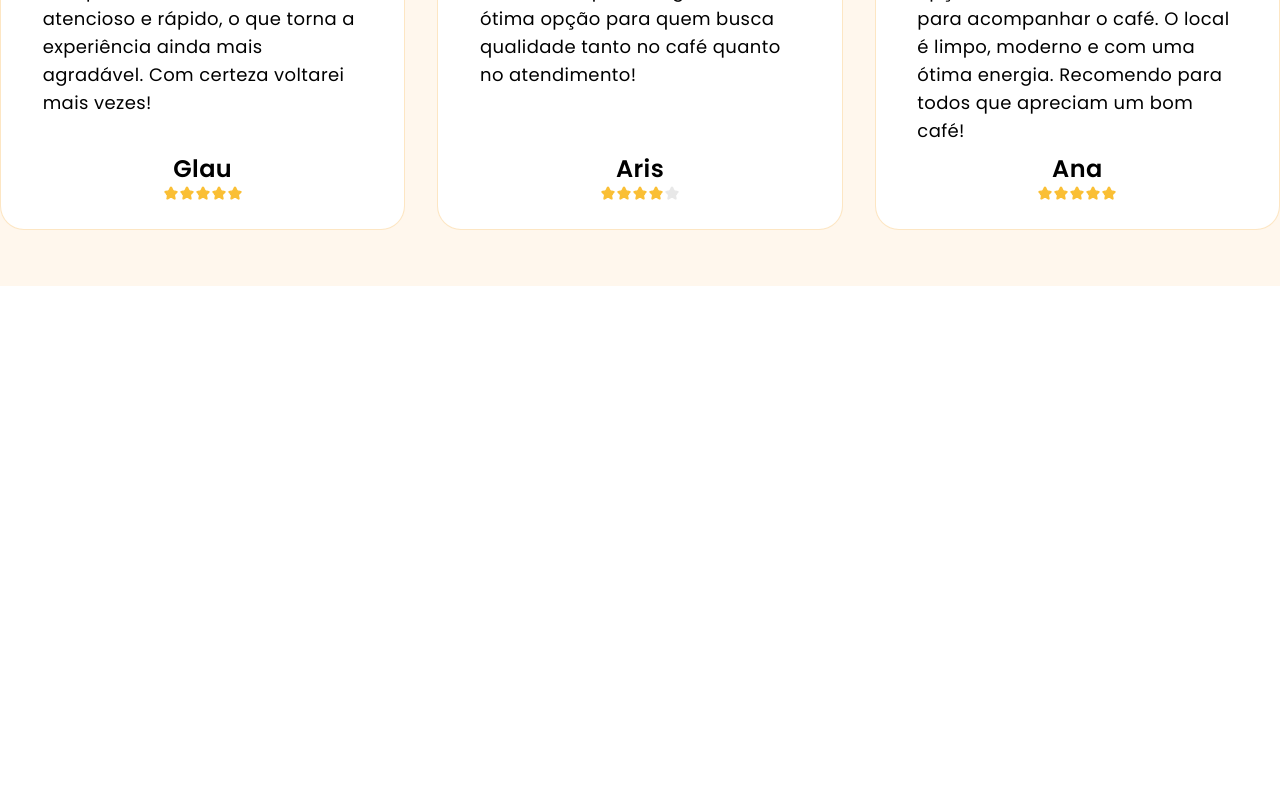
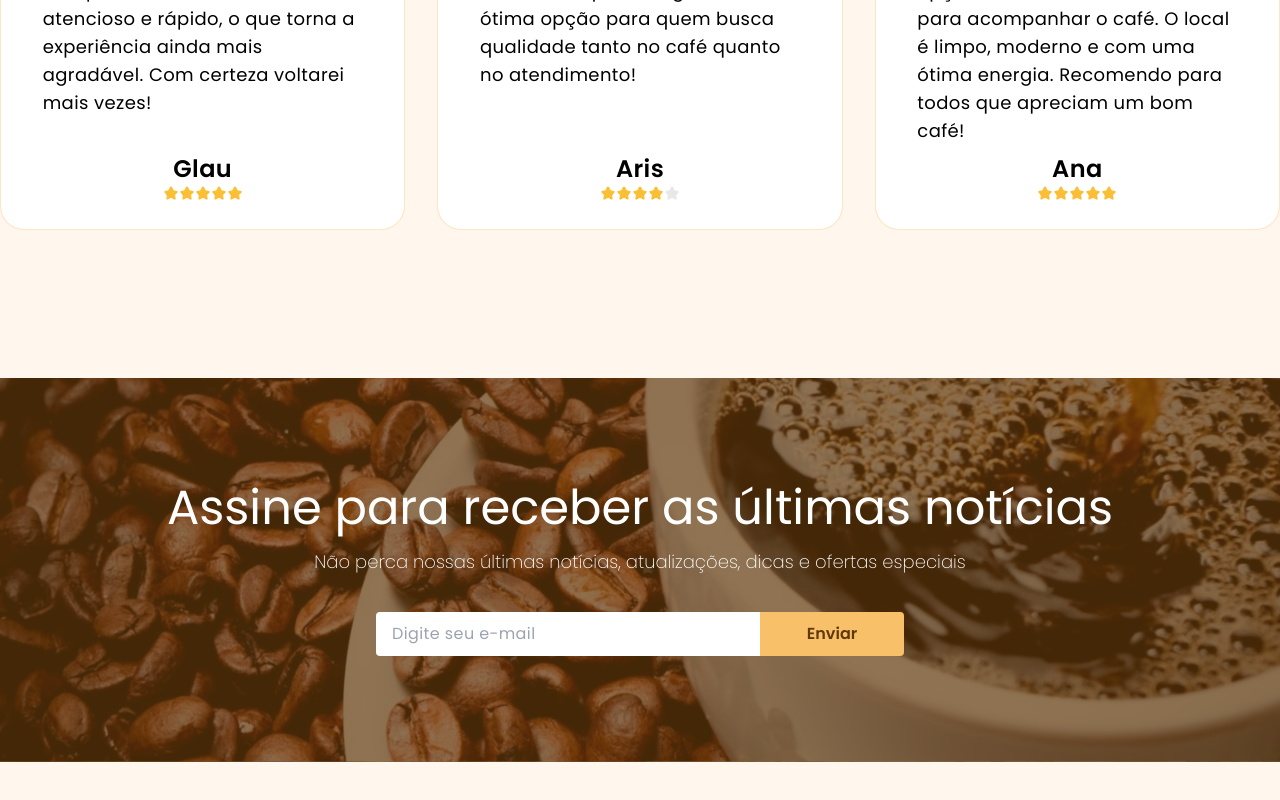
Before and after one commit to Gabriel-augt/gb-cafe, a Vue app: page / in a window 1280 px wide. Shown: the part 4726-5526 px from the top of the page. Before the commit the page ends 5012 px from the top, so only its background shows below. Built offline with nearby package versions, Linux system fonts and the light colour scheme; a web font is replaced by a local one.

Commit message:
subscribe added

```diff
--- a/src/App.vue
+++ b/src/App.vue
@@ -7,6 +7,7 @@ import AmazingDaybanner from './components/amazingDayBanner/AmazingDaybanner.vue
 import CoffeeMenu from './components/coffeeMenu/coffeeMenu.vue';
 import About from './components/about/About.vue';
 import Feedback from './components/feedback/Feedback.vue';
+import Subscribe from './components/subscribe/Subscribe.vue';
 
 </script>
 
@@ -24,4 +25,6 @@ import Feedback from './components/feedback/Feedback.vue';
 
   <Feedback />
 
+  <Subscribe />
+
 </template>
--- /dev/null
+++ b/src/components/subscribe/Subscribe.vue
@@ -0,0 +1,27 @@
+<script setup>
+
+import SubscribeHeader from './SubscribeHeader.vue';
+import SubscribeButton from './SubscribeButton.vue';
+
+</script>
+
+<template>
+
+    <div class="bg-orange-50 h-[568px] flex items-center justify-center font-poppins">
+
+        <div class="w-full bg-center bg-no-repeat bg-cover h-96 bg-subscribeBg">
+
+            <section class="flex flex-col items-center h-full w-full
+            justify-center bg-[#603809]/70">
+
+                <SubscribeHeader />
+
+                <SubscribeButton />
+
+            </section>
+
+        </div>
+
+    </div>
+
+</template>
--- /dev/null
+++ b/src/components/subscribe/SubscribeButton.vue
@@ -0,0 +1,20 @@
+<template>
+
+    <div class="w-[900px] flex flex-row items-center justify-center mt-9">
+
+        <form @submit.prevent="" action="">
+
+            <input class="p-4 tracking-wide text-black rounded-l outline-none h-11 w-96"
+            type="email" name="email" id="email" placeholder="Digite seu e-mail">
+
+            <button class="font-semibold rounded-r w-36 h-11 bg-yellow-350 text-brown">
+
+                Enviar
+
+            </button>
+
+        </form>
+
+    </div>
+
+</template>
--- /dev/null
+++ b/src/components/subscribe/SubscribeHeader.vue
@@ -0,0 +1,19 @@
+<template>
+
+    <div class="flex flex-col items-center justify-center gap-4 text-white">
+
+        <h1 class="text-5xl">
+
+            Assine para receber as últimas notícias
+
+        </h1>
+
+        <p class="text-lg font-extralight">
+
+            Não perca nossas últimas notícias, atualizações, dicas e ofertas especiais
+
+        </p>
+
+    </div>
+
+</template>
--- a/tailwind.config.js
+++ b/tailwind.config.js
@@ -24,6 +24,7 @@ export default {
         "hero": "url('/coffee-bg.svg')",
         "coffeeBlastL": "url('/coffee-blast-l.svg')",
         "coffeeBannerBg": "url('/coffee-banner-bg.svg')",
+        "subscribeBg": "url('/subscribe-bg.svg')",
       },
       height: {
         "halfScreen": "50vh",
```
Also changed, not shown: public/subscribe-bg.svg (added).
